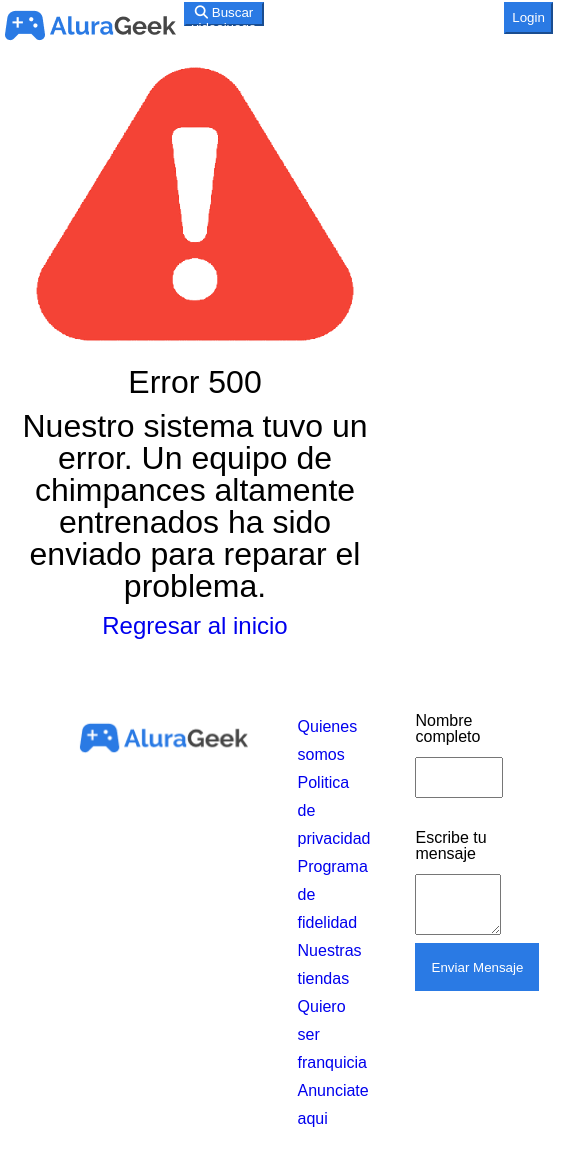
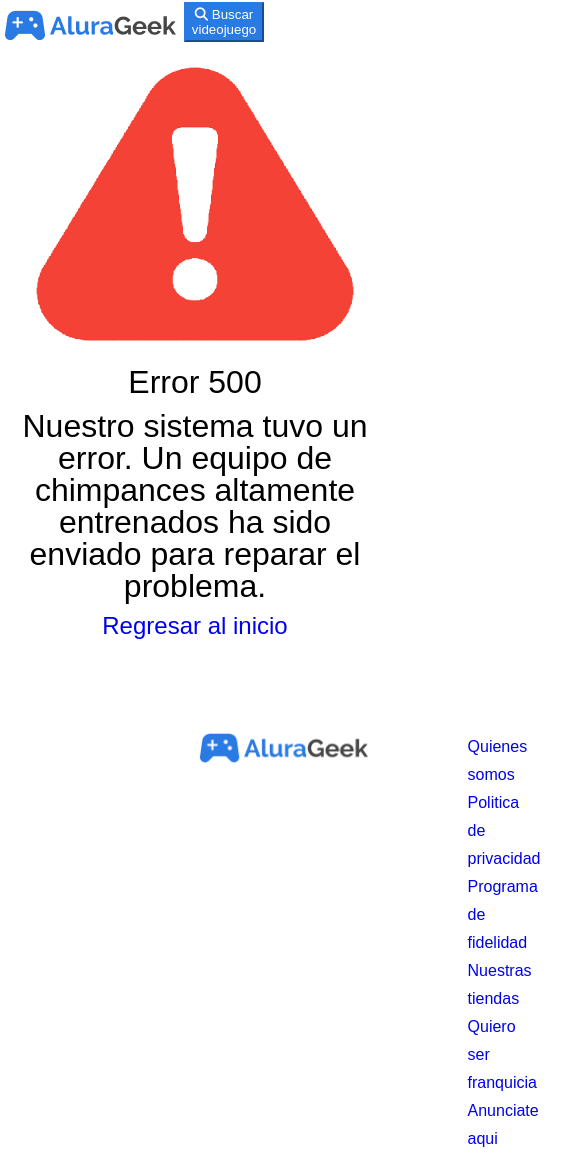
Before and after one commit to RuizArmando/AluraGeek, a website: page screens/error.html in a window 390 px wide. Shown: the top 1166 px of the page, 585 px wide, since content can reach past the window. Drawn offline with Linux system fonts and the light colour scheme.

Commit message:
Version 1.1- Pagina principal responsiva

```diff
--- a/assets/css/footer/rodapie.css
+++ b/assets/css/footer/rodapie.css
@@ -136,34 +136,27 @@
 
 @media screen and (max-width: 1190px) {
     .rodapie__container{
-        display: flex;
-        justify-content: space-between;
-        padding: 75px;
+        margin: 10px 120px 10px 120px;
+    }
+    .rodapie__nav{
+        padding: 10px 50px 10px 50px;
     }
     .rodapie__input input{
         margin-top: .75rem;
         margin-bottom: .75rem;
-        width: 25rem;
+        width: 30rem;
     }
     .rodapie__input textarea{
         margin-top: .75rem;
-        width: 25rem;
+        width: 30rem;
     }
 }
 
 @media screen and (max-width: 480px) {
-    .rodapie__container{
-        display: flex;
-        justify-content: space-between;
-        padding: 75px;
-    }
     .rodapie__input input{
-        margin-top: .75rem;
-        margin-bottom: .75rem;
-        width: 5rem;
+        width: 20rem;
     }
     .rodapie__input textarea{
-        margin-top: .75rem;
-        width: 5rem;
+        width: 20rem;
     }
 }
--- a/assets/css/header/menu.css
+++ b/assets/css/header/menu.css
@@ -49,14 +49,14 @@
 @media screen and (max-width: 1190px) {
     .menu__search{
         width: 15rem;
-        height: 1.5rem;
+        height: 2.5rem;
         margin-top: .5vw;
     }
     .menu__login{
         width: 5rem;
         height: 2rem;
         margin-top: .5vw;
-        margin-left: 15rem;
+        margin-left: 36rem;
     }
     #dark-mode{
         color: rebeccapurple;
@@ -67,3 +67,25 @@
 
     }
 }
+
+@media screen and (max-width: 600px) {
+    .menu__search{
+        width: 6rem;
+        height: 2.5rem;
+        margin-top: .5vw;
+    }
+    .menu__login{
+        width: 6rem;
+        height: 2rem;
+        margin-top: .5vw;
+        margin-left: 36rem;
+    }
+    #dark-mode{
+        color: rebeccapurple;
+        cursor: pointer;
+        margin-top: .8vw;
+        margin-left: 2rem;
+        font-size: 1.55rem;
+
+    }
+}
```
Also changed, not shown: assets/css/main/banner.css (+6 -6 lines), assets/css/main/free.css (+12 -4 lines), assets/css/main/new.css (+12 -4 lines), assets/css/main/top.css (+12 -4 lines), index.html (renamed from screens/index.html).
